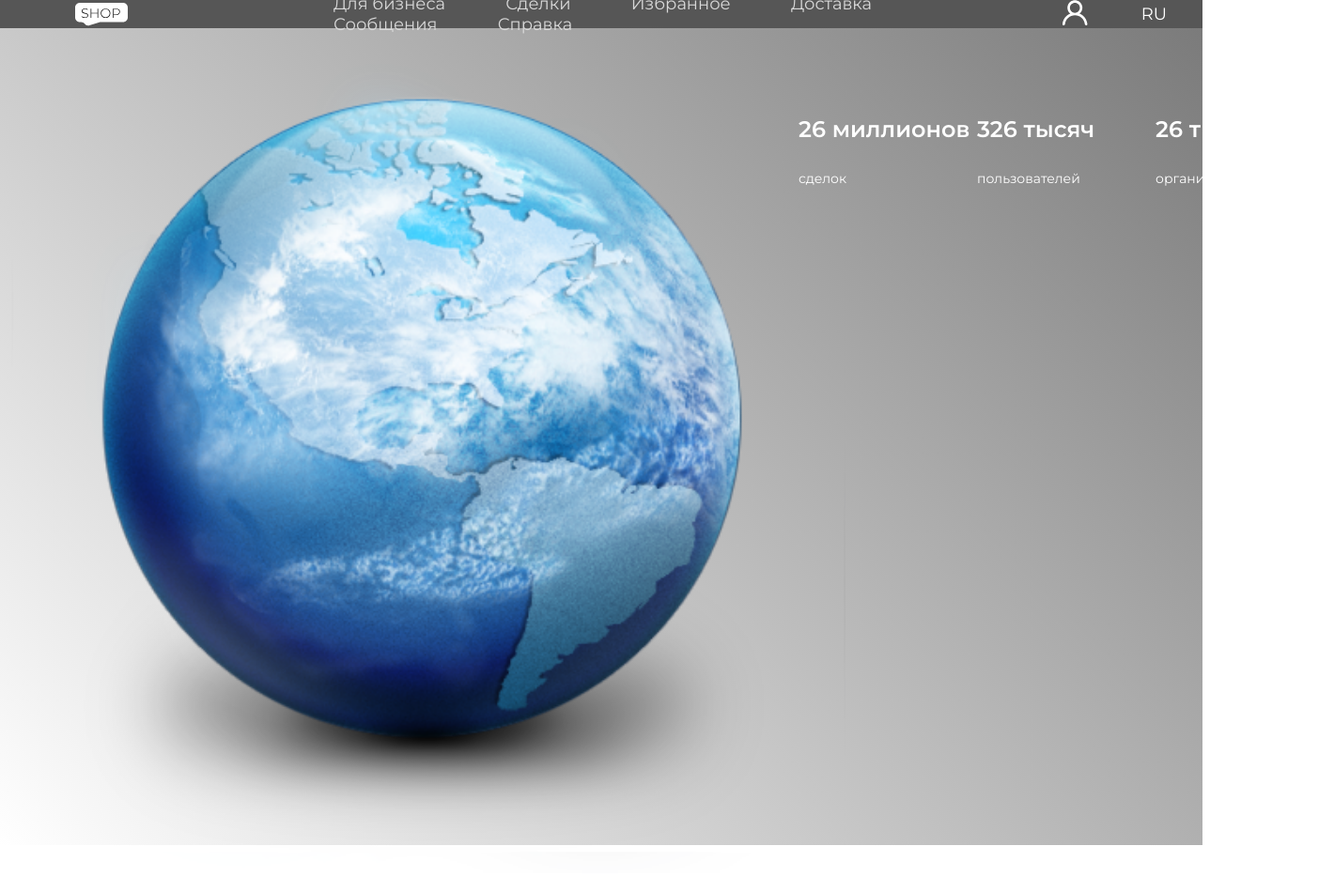
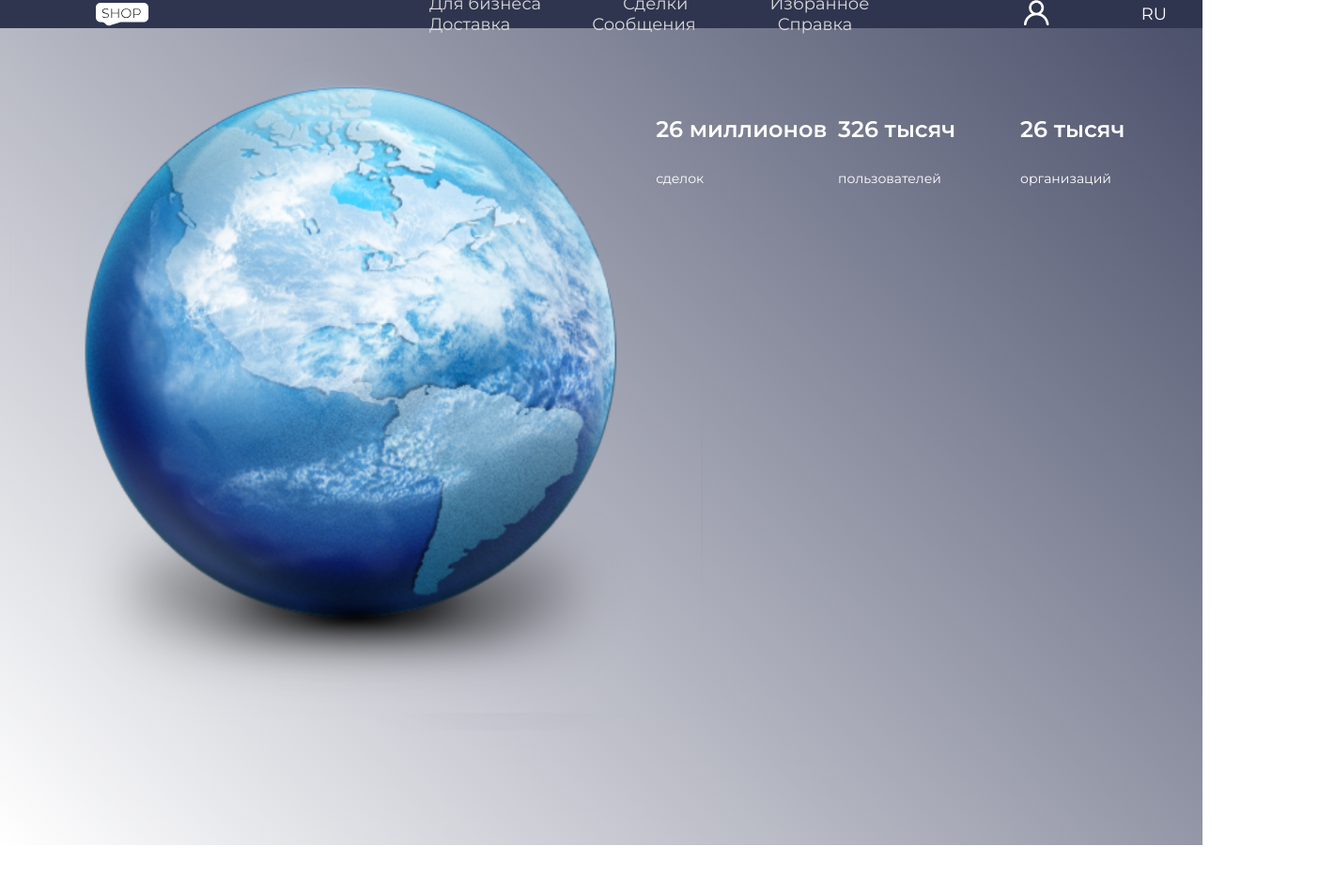
Before and after one commit to DmitriiSochi/trading-floor, a plain HTML site: page index.html in a window 1280 px wide. Shown: the whole page at 94% size, 1420 px wide, since content can reach past the window. After the commit the page ends 900 px from the top, so only its background shows below. Drawn offline with Linux system fonts and the light colour scheme.

Commit message:
работа над index.html

```diff
--- a/css/main.css
+++ b/css/main.css
@@ -13,21 +13,22 @@ body {
 .main-box {
     max-width: 1600px;
     height: 900px;
-    background: linear-gradient(45deg, #ffffff, #797979);
+    background: linear-gradient(45deg, #ffffff, #494E69);
     margin: 0 auto;
 }
 header {
     display: flex;
+
     max-width: 1600px;
     height: 30px;
-    background-color: rgba(86, 86, 86, 1) ;
+    background-color: #30354F ;
     justify-content: space-between;
     align-items: center;
 }
 .header__logo {
-    margin-left: 80px;
+    margin-left: 8%;
     margin-top: 4px;
-    margin-right: 179px;
+    margin-right: 17%;
 }
 .header-menu__link {
     font-family: 'Montserrat', sans-serif;
@@ -35,7 +36,7 @@ header {
     color: rgb(216, 216, 216);
     font-size: 18px;
     letter-spacing: 10.5%;
-    margin-right: 60px;
+    margin-right: 14%;
 }
 .header-menu__link:hover {
     text-decoration:overline;
@@ -53,9 +54,14 @@ header {
 main {
     display: flex;
 }
+.planet {
+    width: 900px;
+    /* height: 900px; */
+}
 .planet__img {
-    width: 900px;
-    height: 900px;
+    width: 100%;
+    /* height: 100%; */
+
 }
 .info-box {
     width: 700px;
--- a/index.html
+++ b/index.html
@@ -5,7 +5,7 @@
     <meta charset="UTF-8">
     <meta http-equiv="X-UA-Compatible" content="IE=edge">
     <meta name="viewport" content="width=device-width, initial-scale=1.0">
-    <link rel="stylesheet" href="/css/main.css">
+    <link rel="stylesheet" href="css/main.css">
     <script src="/js/main.js"></script>
     <title>Document</title>
     <link rel="preconnect" href="https://fonts.googleapis.com">
```
